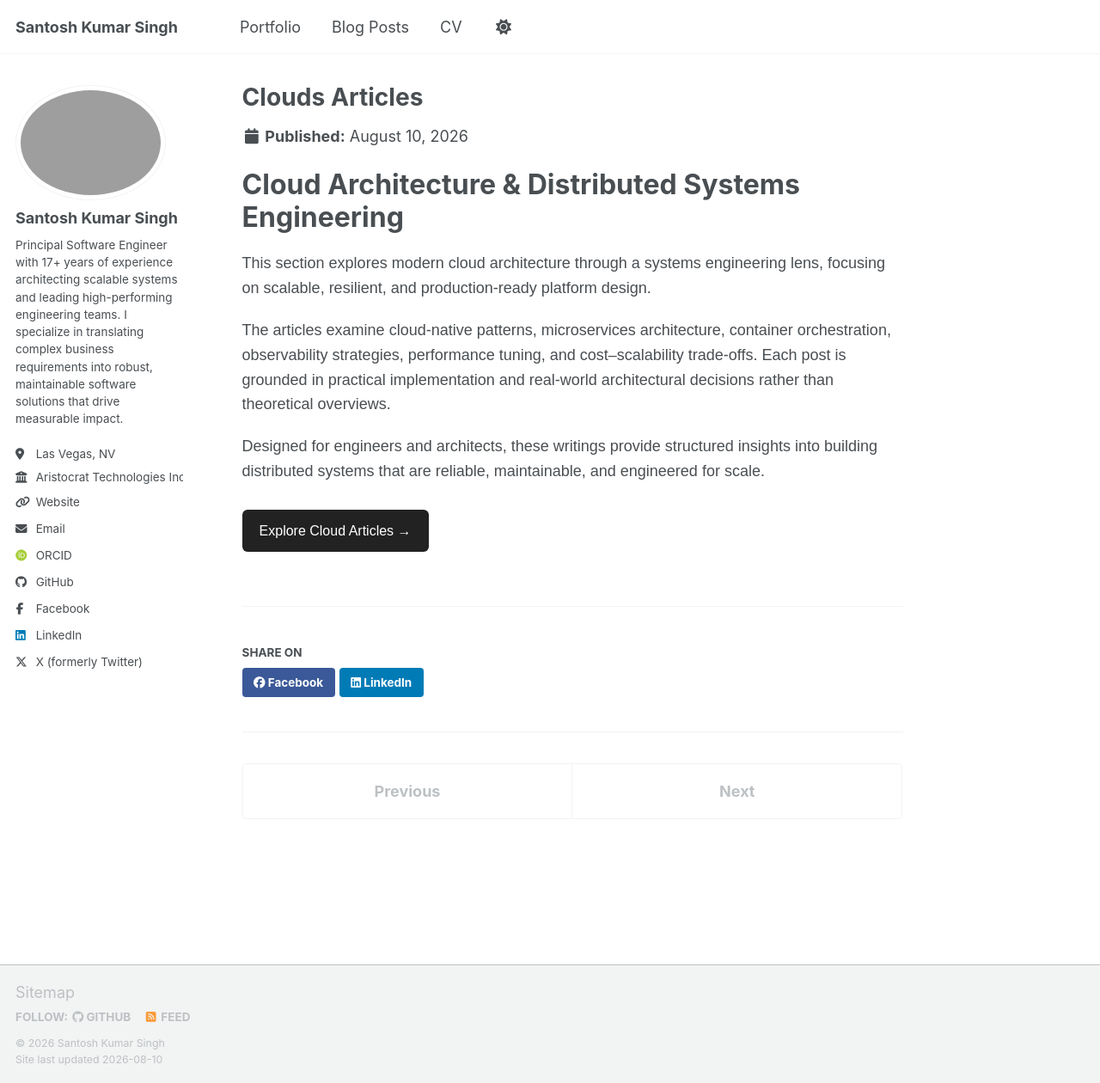
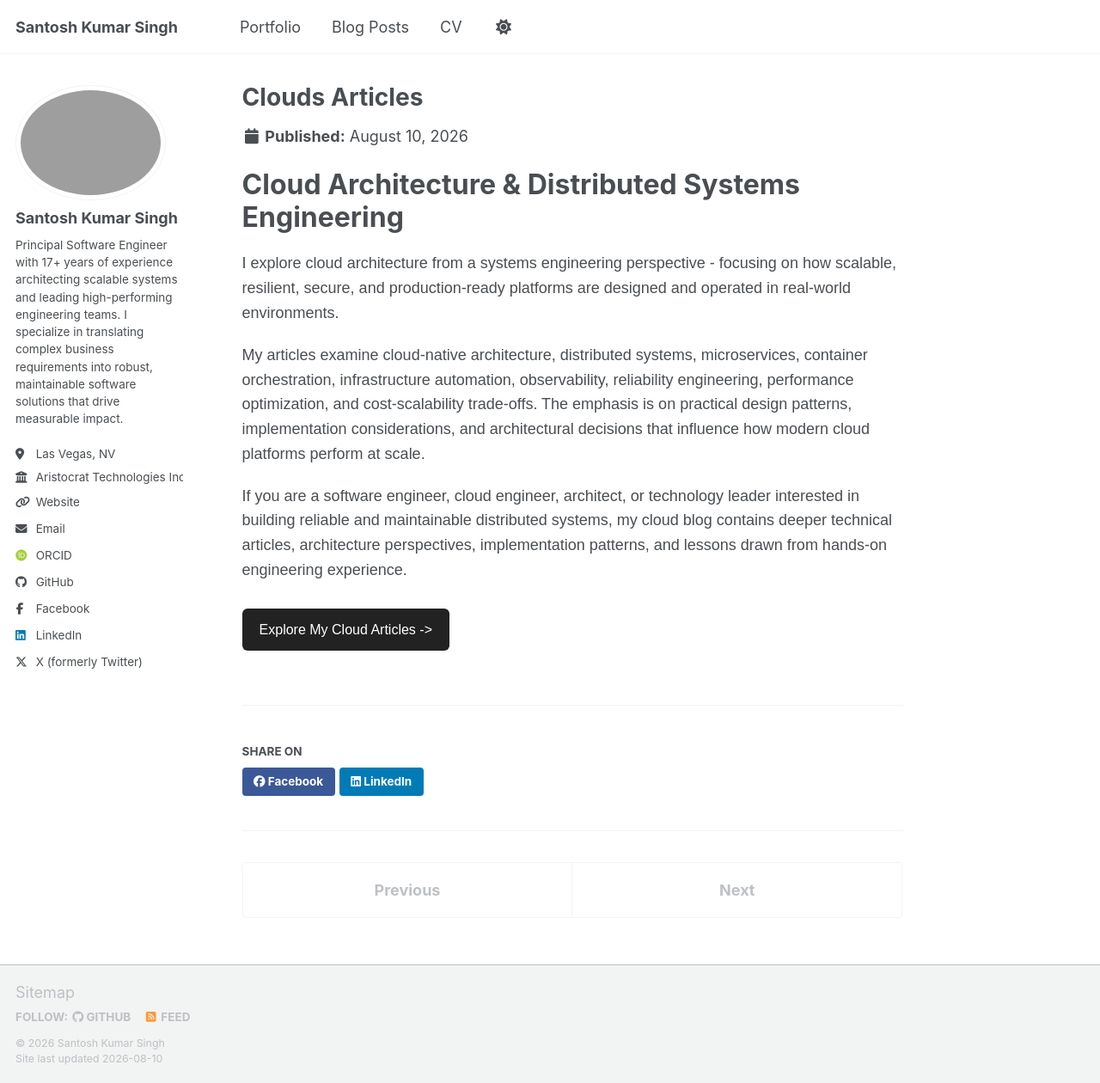
Before and after one commit to santoshk86/santoshk86.github.io, a Jekyll site: the page built from _portfolio/portfolio-cloud.html, in a window 1280 px wide and 1260 px high. Shown: the whole window at 86% size. Built offline with Jekyll 4.4.1, drawn with Linux system fonts in a browser that asks for light colours; some web fonts are replaced; a script bundle is joined from its source files by our own code; library files that are not in the unit come from our copies.

Commit message:
update cloud page for my portofolio page

```diff
--- a/_portfolio/portfolio-cloud.html
+++ b/_portfolio/portfolio-cloud.html
@@ -11,26 +11,26 @@ collection: portfolio
 <section id="cloud-articles" style="max-width: 900px; margin: 0 auto; font-family: Arial, sans-serif; line-height: 1.6;">
 
   <h1 style="font-size: 32px; margin-bottom: 20px;">
-    Cloud Architecture & Distributed Systems Engineering
+    Cloud Architecture &amp; Distributed Systems Engineering
   </h1>
 
   <p style="font-size: 18px; margin-bottom: 20px;">
-    This section explores modern cloud architecture through a systems engineering lens, focusing on scalable, resilient, and production-ready platform design.
+    I explore cloud architecture from a systems engineering perspective - focusing on how scalable, resilient, secure, and production-ready platforms are designed and operated in real-world environments.
   </p>
 
   <p style="margin-bottom: 20px;">
-    The articles examine cloud-native patterns, microservices architecture, container orchestration, observability strategies, performance tuning, and cost–scalability trade-offs. Each post is grounded in practical implementation and real-world architectural decisions rather than theoretical overviews.
+    My articles examine cloud-native architecture, distributed systems, microservices, container orchestration, infrastructure automation, observability, reliability engineering, performance optimization, and cost-scalability trade-offs. The emphasis is on practical design patterns, implementation considerations, and architectural decisions that influence how modern cloud platforms perform at scale.
   </p>
 
   <p style="margin-bottom: 30px;">
-    Designed for engineers and architects, these writings provide structured insights into building distributed systems that are reliable, maintainable, and engineered for scale.
+    If you are a software engineer, cloud engineer, architect, or technology leader interested in building reliable and maintainable distributed systems, my cloud blog contains deeper technical articles, architecture perspectives, implementation patterns, and lessons drawn from hands-on engineering experience.
   </p>
 
   <a href="https://clouds.singhsk.com/"
      target="_blank"
      rel="noopener noreferrer"
      style="display: inline-block; padding: 12px 20px; font-size: 16px; text-decoration: none; background-color: #222; color: #fff; border-radius: 6px;">
-     Explore Cloud Articles →
+     Explore My Cloud Articles -&gt;
   </a>
 
 </section>
```
